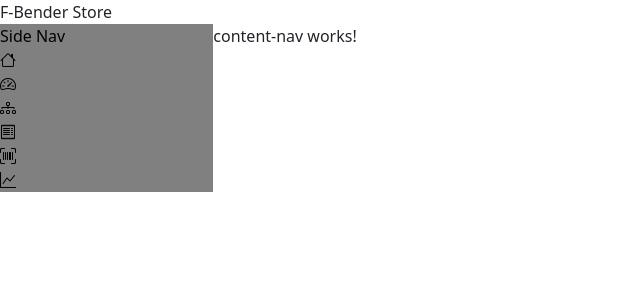
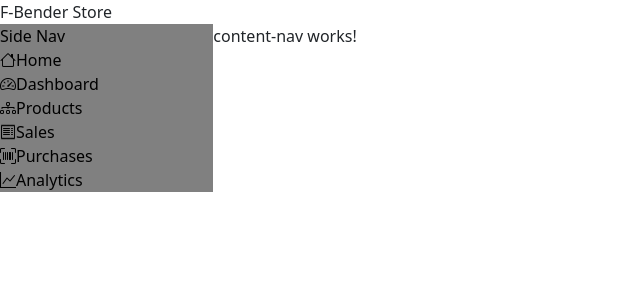
Before and after one commit to Carol254/AngularDashboard, an Angular app: page / in a window 1280 px wide. Shown: the top 300 px of the page, without its empty margins (0-640 px from the left). Built offline with nearby package versions, Linux system fonts and the light colour scheme.

Commit message:
few changes made

```diff
--- a/src/app/main/side-nav/side-nav.component.html
+++ b/src/app/main/side-nav/side-nav.component.html
@@ -2,23 +2,29 @@
     <div>Side Nav</div>
     <div class="nav-items">
         <i class="bi bi-house"></i>
+         <span>Home</span>
     </div>
     <div class="nav-items">
         <i class="bi bi-speedometer2"></i>
+         <span>Dashboard</span>
     </div>
     <div class="nav-items">
         <i class="bi bi-diagram-3"></i>
+         <span>Products</span>
     </div>
 
     <div class="nav-items">
         <i class="bi bi-receipt"></i>
+         <span>Sales</span>
     </div>
 
     <div class="nav-items">
         <i class="bi bi-upc-scan bi-2xl"></i>
+         <span>Purchases</span>
     </div>
 
     <div class="nav-items">
         <i class="bi bi-graph-up"></i>
+        <span>Analytics</span>
     </div>
 </div>
```
